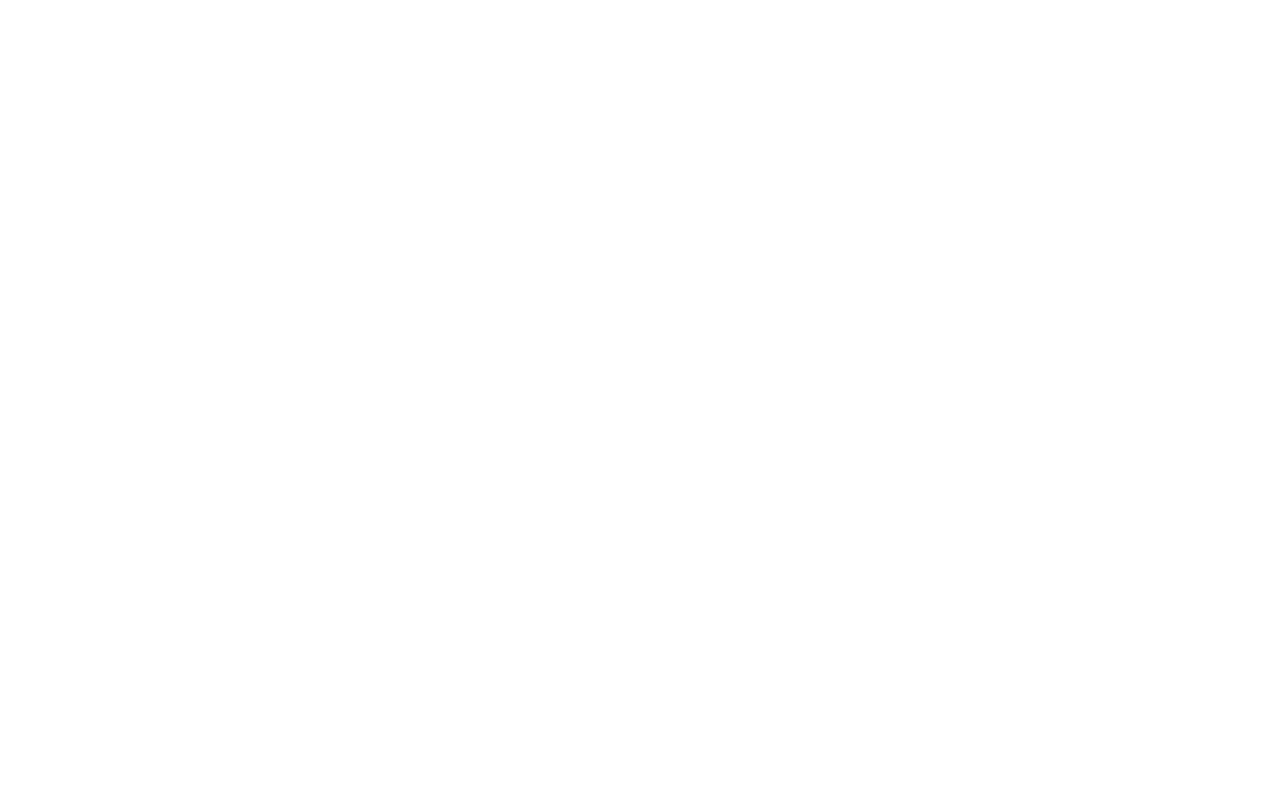
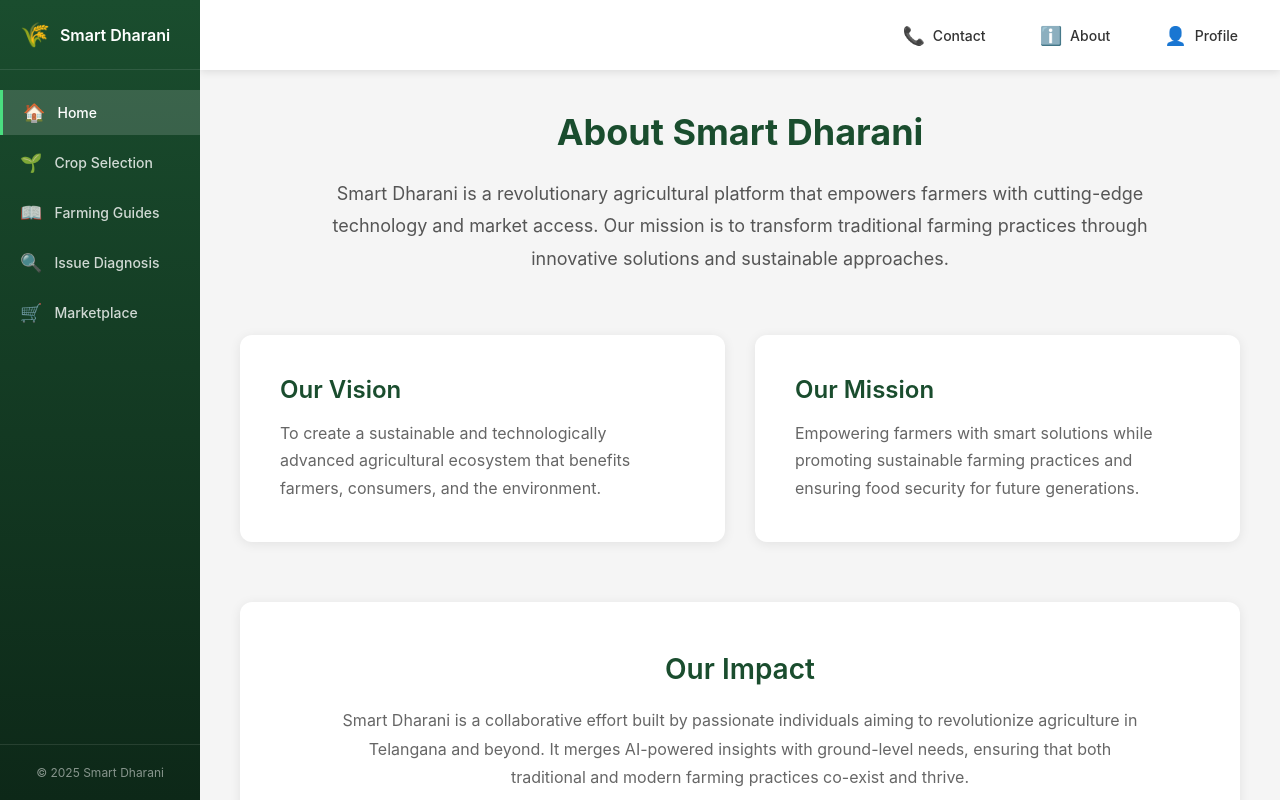
Before and after one commit to JakkalaRamu2005/smartDharani, a React (Vite) app in the folder dharni-frotend/: page /about in a window 1280 px wide. Before the commit this address had no page. Built offline with nearby package versions, Linux system fonts and the light colour scheme.

Commit message:
added aboutpage top navbar

```diff
--- a/dharni-frotend/src/App.css
+++ b/dharni-frotend/src/App.css
@@ -1,3 +1,24 @@
-.App {
-  padding-top: 56px; /* Height of top navbar */
+* {
+  margin: 0;
+  padding: 0;
+  box-sizing: border-box;
 }
+
+html, body {
+  width: 100%;
+  height: 100%;
+  overflow-x: hidden;
+}
+
+body {
+  font-family: -apple-system, BlinkMacSystemFont, 'Segoe UI', 'Roboto', 'Oxygen',
+    'Ubuntu', 'Cantarell', 'Fira Sans', 'Droid Sans', 'Helvetica Neue',
+    sans-serif;
+  -webkit-font-smoothing: antialiased;
+  -moz-osx-font-smoothing: grayscale;
+}
+
+#root {
+  width: 100%;
+  height: 100%;
+}
--- a/dharni-frotend/src/App.jsx
+++ b/dharni-frotend/src/App.jsx
@@ -5,7 +5,8 @@
 import Register from './components/Register/Register';
 import Home from './components/Home/Home';
 import ProtectedRoute from './components/ProtectedRoute/ProtectedRoute';
-import Navbar from './components/Navbar/Navbar'; // Your existing sidebar
+import About from './components/About/About';
+import Layout from './components/Layout/Layout';
 
 import ForgotPassword from './components/ForgotPassword/ForgotPassword';
 import ResetPassword from './components/ResetPassword/ResetPassword';
@@ -14,7 +15,8 @@
 const App = () => {
   return (
     <div className="App">
-      <Routes>
+      <Layout>
+         <Routes>
         {/* Public Routes - No Navbar */}
         <Route path="/login" element={<Login />} />
         <Route path="/register" element={<Register />} />
@@ -22,7 +24,13 @@
         <Route path="/reset-password/:token" element={<ResetPassword />} />
         <Route path="/" element={<Home/>}/>
         {/* Protected Routes - With BOTH Top Navbar AND Sidebar */}
+
+        <Route path="/about" element={<About/>}></Route>
       </Routes>
+
+
+      </Layout>
+
     </div>
   );
 };
--- /dev/null
+++ b/dharni-frotend/src/components/About/About.css
@@ -0,0 +1,127 @@
+.about-page {
+  max-width: 1200px;
+  margin: 0 auto;
+  padding: 20px;
+}
+
+.about-header {
+  text-align: center;
+  max-width: 900px;
+  margin: 0 auto 60px auto;
+}
+
+.about-title {
+  font-size: 36px;
+  font-weight: 700;
+  color: #1a4d2e;
+  margin: 0 0 24px 0;
+}
+
+.about-intro {
+  font-size: 18px;
+  color: #555;
+  line-height: 1.8;
+  margin: 0;
+}
+
+.vision-mission-container {
+  display: grid;
+  grid-template-columns: repeat(auto-fit, minmax(300px, 1fr));
+  gap: 30px;
+  margin-bottom: 60px;
+}
+
+.info-card {
+  background: white;
+  border-radius: 12px;
+  padding: 40px;
+  box-shadow: 0 2px 12px rgba(0, 0, 0, 0.08);
+  transition: transform 0.3s, box-shadow 0.3s;
+}
+
+.info-card:hover {
+  transform: translateY(-4px);
+  box-shadow: 0 8px 24px rgba(0, 0, 0, 0.12);
+}
+
+.card-title {
+  font-size: 24px;
+  font-weight: 600;
+  color: #1a4d2e;
+  margin: 0 0 16px 0;
+}
+
+.card-text {
+  font-size: 16px;
+  color: #666;
+  line-height: 1.7;
+  margin: 0;
+}
+
+.impact-section,
+.community-section {
+  background: white;
+  border-radius: 12px;
+  padding: 50px 40px;
+  text-align: center;
+  box-shadow: 0 2px 12px rgba(0, 0, 0, 0.08);
+  margin-bottom: 40px;
+}
+
+.section-title {
+  font-size: 28px;
+  font-weight: 600;
+  color: #1a4d2e;
+  margin: 0 0 20px 0;
+}
+
+.section-text {
+  font-size: 16px;
+  color: #666;
+  line-height: 1.8;
+  max-width: 800px;
+  margin: 0 auto 32px auto;
+}
+
+.join-button {
+  background-color: #1a4d2e;
+  color: white;
+  padding: 16px 40px;
+  border: none;
+  border-radius: 8px;
+  font-size: 16px;
+  font-weight: 600;
+  cursor: pointer;
+  transition: all 0.3s;
+  box-shadow: 0 4px 12px rgba(26, 77, 46, 0.2);
+}
+
+.join-button:hover {
+  background-color: #2d7a4c;
+  transform: translateY(-2px);
+  box-shadow: 0 6px 16px rgba(26, 77, 46, 0.3);
+}
+
+@media (max-width: 768px) {
+  .about-title {
+    font-size: 28px;
+  }
+
+  .about-intro {
+    font-size: 16px;
+  }
+
+  .vision-mission-container {
+    grid-template-columns: 1fr;
+  }
+
+  .info-card,
+  .impact-section,
+  .community-section {
+    padding: 30px 24px;
+  }
+
+  .section-title {
+    font-size: 24px;
+  }
+}
--- /dev/null
+++ b/dharni-frotend/src/components/About/About.jsx
@@ -0,0 +1,58 @@
+import React from 'react';
+import './About.css';
+
+const About = () => {
+  const handleJoinWhatsApp = () => {
+    window.open('https://whatsapp.com/channel/0029VbAaBKrDp2Q5lwqJv00u', '_blank');
+  };
+
+  return (
+    <div className="about-page">
+      <div className="about-header">
+        <h1 className="about-title">About Smart Dharani</h1>
+
+        <p className="about-intro">
+          Smart Dharani is a revolutionary agricultural platform that empowers farmers with cutting-edge technology and market access. Our mission is to transform traditional farming practices through innovative solutions and sustainable approaches.
+        </p>
+      </div>
+
+      <div className="vision-mission-container">
+        <div className="info-card">
+          <h2 className="card-title">Our Vision</h2>
+          <p className="card-text">
+            To create a sustainable and technologically advanced agricultural ecosystem that benefits farmers, consumers, and the environment.
+          </p>
+        </div>
+
+        <div className="info-card">
+          <h2 className="card-title">Our Mission</h2>
+          <p className="card-text">
+            Empowering farmers with smart solutions while promoting sustainable farming practices and ensuring food security for future generations.
+          </p>
+        </div>
+      </div>
+
+      <div className="impact-section">
+        <h2 className="section-title">Our Impact</h2>
+
+        <p className="section-text">
+          Smart Dharani is a collaborative effort built by passionate individuals aiming to revolutionize agriculture in Telangana and beyond. It merges AI-powered insights with ground-level needs, ensuring that both traditional and modern farming practices co-exist and thrive.
+        </p>
+      </div>
+
+      <div className="community-section">
+        <h2 className="section-title">Join Our Community</h2>
+
+        <p className="section-text">
+          Be part of a growing community of farmers, agricultural experts, and enthusiasts. Share knowledge, get support, and grow together.
+        </p>
+
+        <button onClick={handleJoinWhatsApp} className="join-button">
+          Join Smart Dharani Today
+        </button>
+      </div>
+    </div>
+  );
+};
+
+export default About;
--- a/dharni-frotend/src/components/Home/styles/home.css
+++ b/dharni-frotend/src/components/Home/styles/home.css
@@ -1,18 +1,12 @@
 .home-container {
-  display: flex;
-  min-height: 100vh;
-  background-color: #f5f5f5;
+  width: 100%;
+  max-width: 100%;
+  box-sizing: border-box;
 }
 
 .main-content {
-  flex: 1;
-  margin-left: 200px;
-  padding: 20px;
+  width: 100%;
+  max-width: 100%;
+  padding: 0;
+  box-sizing: border-box;
 }
-
-@media (max-width: 768px) {
-  .main-content {
-    margin-left: 0;
-    margin-top: 60px;
-  }
-}
--- /dev/null
+++ b/dharni-frotend/src/components/Layout/Layout.jsx
@@ -0,0 +1,21 @@
+import React from 'react';
+import Sidebar from '../Home/Sidebar';
+import TopNavbar from './TopNavbar';
+import './styles/Layout.css';
+
+const Layout = ({ children }) => {
+  return (
+    <div className="layout-container">
+        <Sidebar/>
+
+      <div className="layout-main">
+        <TopNavbar />
+        <div className="layout-content">
+          {children}
+        </div>
+      </div>
+    </div>
+  );
+};
+
+export default Layout;
--- /dev/null
+++ b/dharni-frotend/src/components/Layout/TopNavbar.jsx
@@ -0,0 +1,28 @@
+import React from 'react';
+import { Link } from 'react-router-dom';
+import './styles/TopNavbar.css';
+
+const TopNavbar = () => {
+  return (
+    <div className="top-navbar">
+      <div className="navbar-links">
+        <Link to="/contact" className="navbar-link">
+          <span className="navbar-icon">📞</span>
+          <span className="navbar-text">Contact</span>
+        </Link>
+
+        <Link to="/about" className="navbar-link">
+          <span className="navbar-icon">ℹ️</span>
+          <span className="navbar-text">About</span>
+        </Link>
+
+        <Link to="/profile" className="navbar-link">
+          <span className="navbar-icon">👤</span>
+          <span className="navbar-text">Profile</span>
+        </Link>
+      </div>
+    </div>
+  );
+};
+
+export default TopNavbar;
--- /dev/null
+++ b/dharni-frotend/src/components/Layout/styles/Layout.css
@@ -0,0 +1,35 @@
+.layout-container {
+  display: flex;
+  min-height: 100vh;
+  background-color: #f5f5f5;
+}
+
+.layout-main {
+  flex: 1;
+  margin-left: 200px;
+  display: flex;
+  flex-direction: column;
+  width: calc(100% - 200px);
+  max-width: calc(100% - 200px);
+}
+
+.layout-content {
+  flex: 1;
+  padding: 20px;
+  margin-top: 70px;
+  width: 100%;
+  max-width: 100%;
+  box-sizing: border-box;
+}
+
+@media (max-width: 768px) {
+  .layout-main {
+    margin-left: 0;
+    width: 100%;
+    max-width: 100%;
+  }
+
+  .layout-content {
+    margin-top: 130px;
+  }
+}
--- /dev/null
+++ b/dharni-frotend/src/components/Layout/styles/TopNavbar.css
@@ -0,0 +1,64 @@
+.top-navbar {
+  position: fixed;
+  top: 0;
+  right: 0;
+  left: 200px;
+  height: 70px;
+  background-color: white;
+  box-shadow: 0 2px 8px rgba(0, 0, 0, 0.1);
+  display: flex;
+  align-items: center;
+  justify-content: flex-end;
+  padding: 0 30px;
+  z-index: 100;
+  box-sizing: border-box;
+  width: calc(100% - 200px);
+}
+
+.navbar-links {
+  display: flex;
+  gap: 30px;
+  align-items: center;
+}
+
+.navbar-link {
+  display: flex;
+  align-items: center;
+  gap: 8px;
+  color: #333;
+  text-decoration: none;
+  font-size: 14px;
+  font-weight: 500;
+  transition: color 0.3s;
+  padding: 8px 12px;
+  border-radius: 6px;
+}
+
+.navbar-link:hover {
+  color: #1a4d2e;
+  background-color: #f0f0f0;
+}
+
+.navbar-icon {
+  font-size: 18px;
+}
+
+.navbar-text {
+  font-size: 14px;
+}
+
+@media (max-width: 768px) {
+  .top-navbar {
+    left: 0;
+    width: 100%;
+    padding: 0 15px;
+  }
+
+  .navbar-links {
+    gap: 15px;
+  }
+
+  .navbar-text {
+    display: none;
+  }
+}
--- a/dharni-frotend/src/components/Navbar/Navbar.jsx
+++ /dev/null
@@ -1,11 +0,0 @@
-import React from 'react'
-
-const Navbar = () => {
-  return (
-    <div>
-
-    </div>
-  )
-}
-
-export default Navbar
```
Also changed, not shown: dharni-frotend/src/components/Navbar/navbar.css (added).
